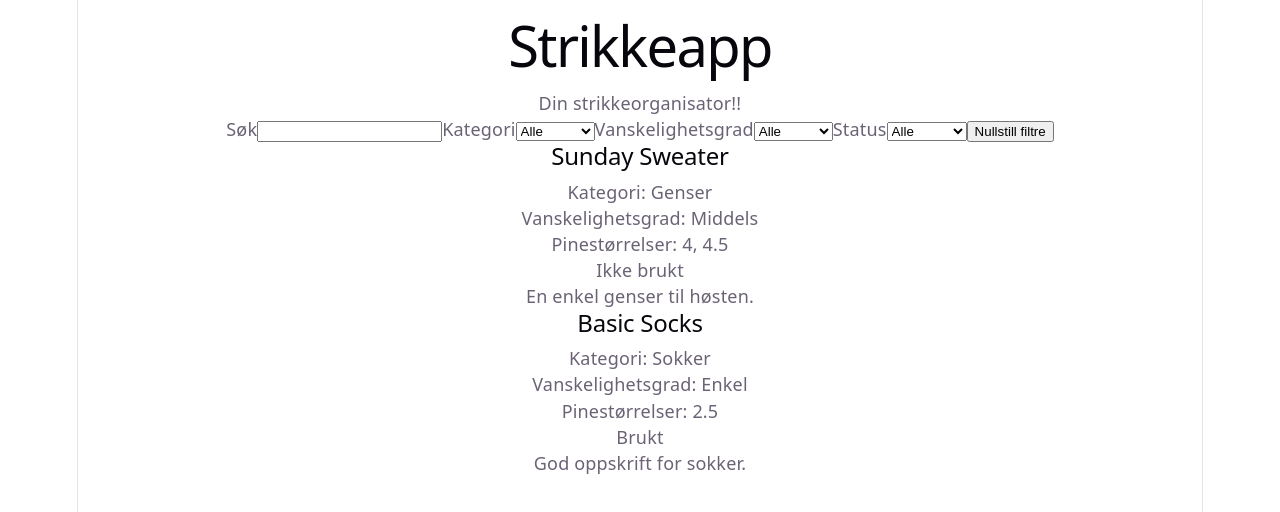
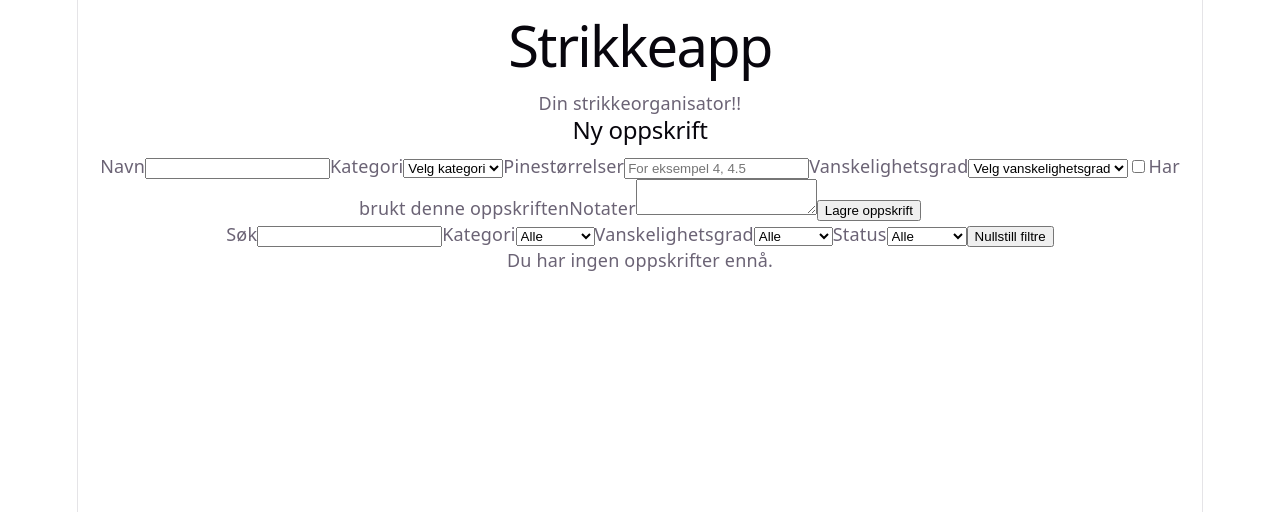
Before and after one commit to marieholen/strikkeapp, a React (Vite) app: page / in a window 1280 px wide. Shown: the top 512 px of the page. Built offline with nearby package versions, Linux system fonts and the light colour scheme.

Commit message:
Add recipe creation and local persistence (#15)

```diff
--- a/src/App.tsx
+++ b/src/App.tsx
@@ -1,48 +1,40 @@
+import { useState } from 'react'
+
 import { RecipeList } from './features/recipes/components/RecipeList'
+import { RecipeFilters } from './features/recipes/components/RecipeFilters'
+import { RecipeForm } from './features/recipes/components/RecipeForm'
+
 import type { Recipe } from './features/recipes/recipeTypes'
-import { useState } from 'react'
-import { RecipeFilters } from './features/recipes/components/RecipeFilters'
+import type { RecipeFilters as RecipeFiltersState } from './features/recipes/recipeFilters'
+
 import { filterRecipes } from './features/recipes/recipeFilters'
+import { getRecipes, addRecipe } from './features/recipes/recipeService'
 
-const initialFilters = {
+const initialFilters: RecipeFiltersState = {
   search: '',
-  category: 'Alle' as const,
-  needleSize: 'Alle' as const,
-  difficulty: 'Alle' as const,
-  used: 'Alle' as const,
+  category: 'Alle',
+  needleSize: 'Alle',
+  difficulty: 'Alle',
+  used: 'Alle',
 }
 
-const recipes: Recipe[] = [
-  {
-    id: '1',
-    title: 'Sunday Sweater',
-    category: 'Genser',
-    needleSizes: [4, 4.5],
-    difficulty: 'Middels',
-    used: false,
-    notes: 'En enkel genser til høsten.',
-    createdAt: '2026-09-30',
-  },
-  {
-    id: '2',
-    title: 'Basic Socks',
-    category: 'Sokker',
-    needleSizes: [2.5],
-    difficulty: 'Enkel',
-    used: true,
-    notes: 'God oppskrift for sokker.',
-    createdAt: '2026-09-30',
-  },
-]
-
 function App() {
-  const [filters, setFilters] = useState<Parameters<typeof filterRecipes>[1]>(initialFilters)
+  const [recipes, setRecipes] = useState<Recipe[]>(getRecipes)
+  const [filters, setFilters] = useState<RecipeFiltersState>(initialFilters)
 
   const filteredRecipes = filterRecipes(recipes, filters)
+
+  function handleCreateRecipe(recipe: Recipe) {
+    addRecipe(recipe)
+    setRecipes(getRecipes())
+  }
+
   return (
     <main>
       <h1>Strikkeapp</h1>
       <p>Din strikkeorganisator!!</p>
+
+      <RecipeForm onCreate={handleCreateRecipe} />
 
       <RecipeFilters
         filters={filters}
--- /dev/null
+++ b/src/features/recipes/components/RecipeForm.tsx
@@ -0,0 +1,172 @@
+import { useState } from 'react'
+import {
+  recipeCategories,
+  recipeDifficulties,
+  type Recipe,
+  type RecipeCategory,
+  type RecipeDifficulty,
+} from '../recipeTypes'
+import {
+  validateRecipeForm,
+  type RecipeFormData,
+} from '../recipeValidation'
+import type { RecipeFormErrors } from '../recipeValidation'
+
+interface RecipeFormProps {
+  onCreate: (recipe: Recipe) => void
+}
+
+const initialForm: RecipeFormData = {
+  title: '',
+  category: '',
+  needleSizes: '',
+  difficulty: '',
+  used: false,
+  notes: '',
+}
+
+export function RecipeForm({ onCreate }: RecipeFormProps) {
+  const [form, setForm] = useState(initialForm)
+  const [errors, setErrors] = useState<RecipeFormErrors>({})
+
+  function handleSubmit(event: React.FormEvent<HTMLFormElement>) {
+    event.preventDefault()
+
+    const validationErrors = validateRecipeForm(form)
+
+    if (Object.keys(validationErrors).length > 0) {
+      setErrors(validationErrors)
+      return
+    }
+
+    const recipe: Recipe = {
+      id: crypto.randomUUID(),
+      title: form.title.trim(),
+      category: form.category as RecipeCategory,
+      needleSizes: form.needleSizes
+        .split(',')
+        .map((size) => Number(size.trim()))
+        .filter((size) => !Number.isNaN(size)),
+      difficulty: form.difficulty as RecipeDifficulty,
+      used: form.used,
+      notes: form.notes.trim(),
+      createdAt: new Date().toISOString(),
+    }
+
+    onCreate(recipe)
+    setForm(initialForm)
+    setErrors({})
+  }
+
+  return (
+    <form onSubmit={handleSubmit}>
+      <h2>Ny oppskrift</h2>
+
+      <label>
+        Navn
+        <input
+          value={form.title}
+          onChange={(event) =>
+            setForm({
+              ...form,
+              title: event.target.value,
+            })
+          }
+        />
+      </label>
+
+      {errors.title && <p>{errors.title}</p>}
+
+      <label>
+        Kategori
+        <select
+          value={form.category}
+          onChange={(event) =>
+            setForm({
+              ...form,
+              category: event.target.value,
+            })
+          }
+        >
+          <option value="">Velg kategori</option>
+
+          {recipeCategories.map((category) => (
+            <option key={category} value={category}>
+              {category}
+            </option>
+          ))}
+        </select>
+      </label>
+
+      {errors.category && <p>{errors.category}</p>}
+
+      <label>
+        Pinestørrelser
+        <input
+          placeholder="For eksempel 4, 4.5"
+          value={form.needleSizes}
+          onChange={(event) =>
+            setForm({
+              ...form,
+              needleSizes: event.target.value,
+            })
+          }
+        />
+      </label>
+
+      {errors.needleSizes && <p>{errors.needleSizes}</p>}
+
+      <label>
+        Vanskelighetsgrad
+        <select
+          value={form.difficulty}
+          onChange={(event) =>
+            setForm({
+              ...form,
+              difficulty: event.target.value,
+            })
+          }
+        >
+          <option value="">Velg vanskelighetsgrad</option>
+
+          {recipeDifficulties.map((difficulty) => (
+            <option key={difficulty} value={difficulty}>
+              {difficulty}
+            </option>
+          ))}
+        </select>
+      </label>
+
+      {errors.difficulty && <p>{errors.difficulty}</p>}
+
+      <label>
+        <input
+          type="checkbox"
+          checked={form.used}
+          onChange={(event) =>
+            setForm({
+              ...form,
+              used: event.target.checked,
+            })
+          }
+        />
+        Har brukt denne oppskriften
+      </label>
+
+      <label>
+        Notater
+        <textarea
+          value={form.notes}
+          onChange={(event) =>
+            setForm({
+              ...form,
+              notes: event.target.value,
+            })
+          }
+        />
+      </label>
+
+      <button type="submit">Lagre oppskrift</button>
+    </form>
+  )
+}
--- /dev/null
+++ b/src/features/recipes/recipeService.ts
@@ -0,0 +1,23 @@
+import type { Recipe } from './recipeTypes'
+
+const STORAGE_KEY = 'strikkeoppskrift-recipes'
+
+export function getRecipes(): Recipe[] {
+  const storedRecipes = localStorage.getItem(STORAGE_KEY)
+
+  if (!storedRecipes) {
+    return []
+  }
+
+  return JSON.parse(storedRecipes) as Recipe[]
+}
+
+export function saveRecipes(recipes: Recipe[]): void {
+  localStorage.setItem(STORAGE_KEY, JSON.stringify(recipes))
+}
+
+export function addRecipe(recipe: Recipe): void {
+  const recipes = getRecipes()
+
+  saveRecipes([...recipes, recipe])
+}
--- /dev/null
+++ b/src/features/recipes/recipeValidation.ts
@@ -0,0 +1,39 @@
+export interface RecipeFormData {
+  title: string
+  category: string
+  needleSizes: string
+  difficulty: string
+  used: boolean
+  notes: string
+}
+
+export interface RecipeFormErrors {
+  title?: string
+  category?: string
+  needleSizes?: string
+  difficulty?: string
+}
+
+export function validateRecipeForm(
+  data: RecipeFormData,
+): RecipeFormErrors {
+  const errors: RecipeFormErrors = {}
+
+  if (!data.title.trim()) {
+    errors.title = 'Navn er påkrevd.'
+  }
+
+  if (!data.category) {
+    errors.category = 'Velg en kategori.'
+  }
+
+  if (!data.needleSizes.trim()) {
+    errors.needleSizes = 'Skriv inn minst én pinnestørrelse.'
+  }
+
+  if (!data.difficulty) {
+    errors.difficulty = 'Velg vanskelighetsgrad.'
+  }
+
+  return errors
+}
```
Also changed, not shown: 1 other file (tests, documents, lock files or other folders).
